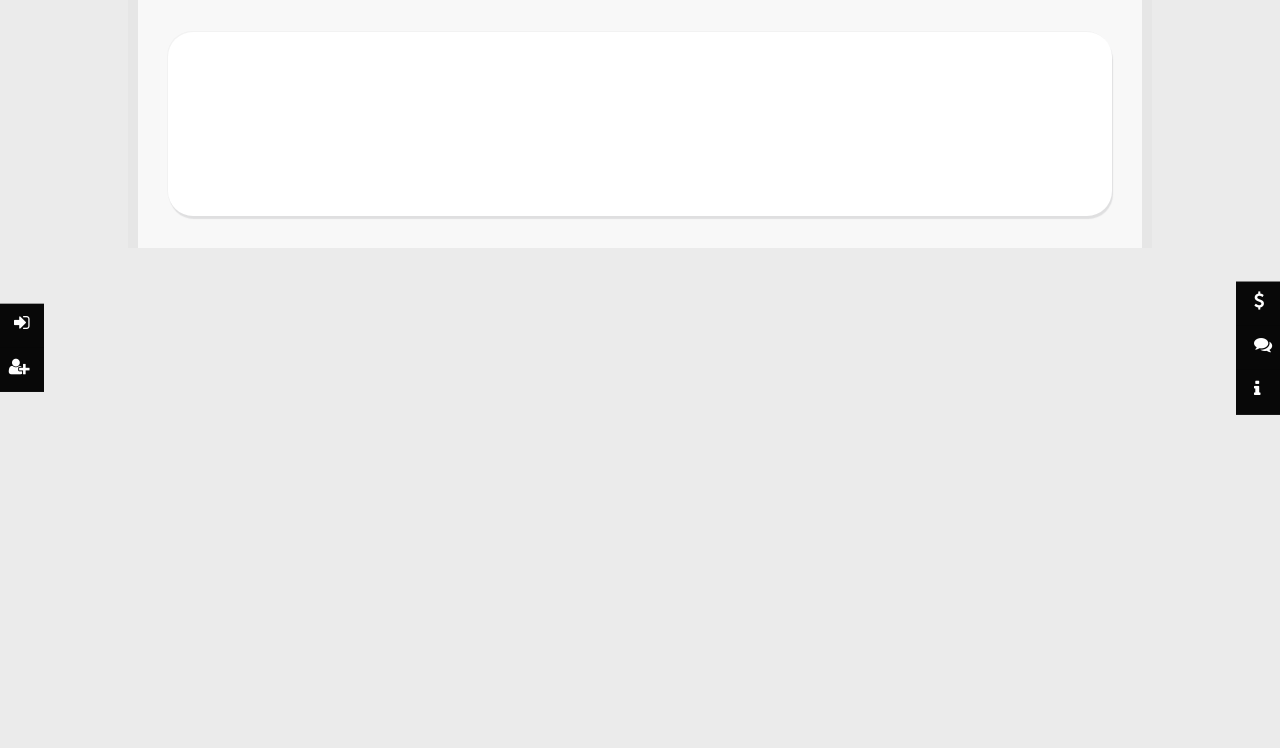
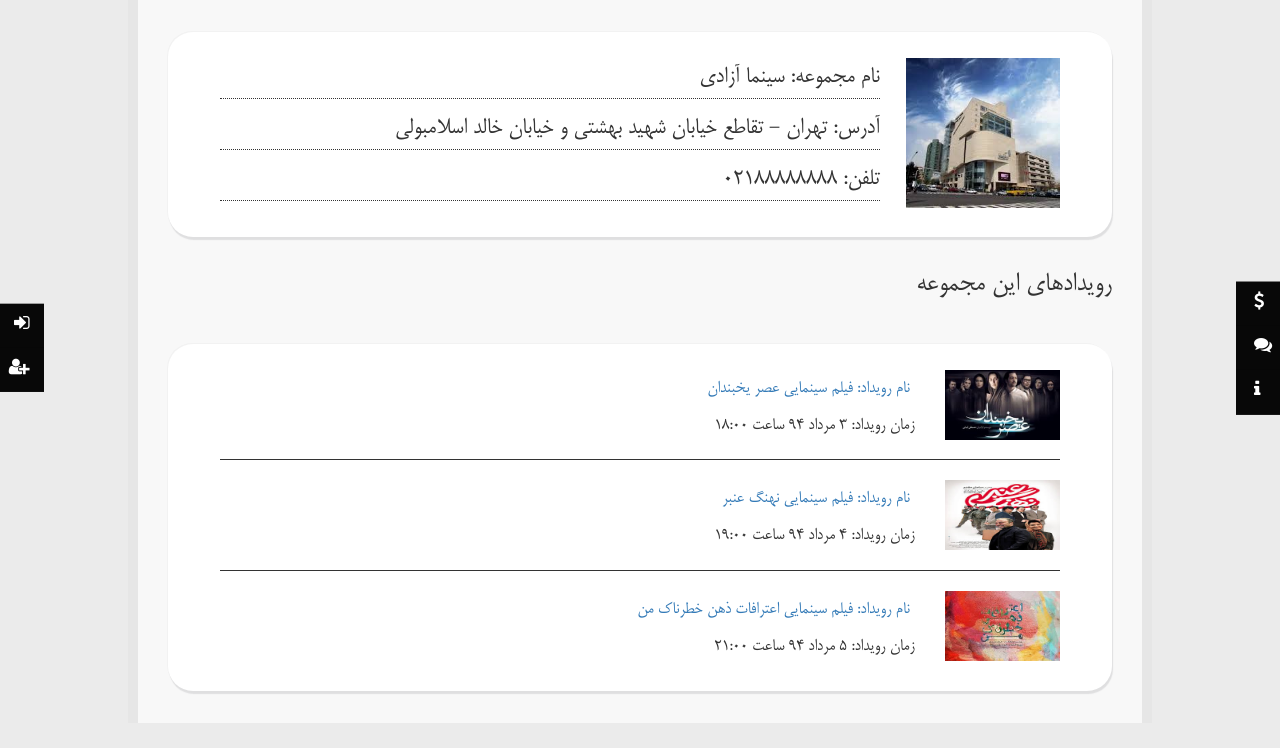
Before and after one commit to smmsadrnezh/bilityab, a Django app: page /organizer/ in a window 1280 px wide. Shown: the part 52-800 px from the top of the page. Run offline with Django 3.2, Linux system fonts and the light colour scheme; parts of the project's set-up code (start-up, migrations or seed data) failed here and were passed over; some libraries are stand-ins or nearby versions.

Commit message:
organizer next step

```diff
--- a/bilityab/templates/organizer.html
+++ b/bilityab/templates/organizer.html
@@ -10,6 +10,7 @@
     <link rel="stylesheet" href="{% static "css/bootstrap.min.css" %}"/>
     <link rel="stylesheet" href="{% static "css/sport-event.css" %}"/>
     <link rel="stylesheet" href="{% static "css/login-register.css" %}"/>
+    <link rel="stylesheet" href="{% static "css/style.css" %}"/>
 </head>
 <header id="top-header">
     <div class="holder">
@@ -31,13 +32,56 @@
     <div class="col col-md-12">
         <div class="col col-md-12" id="ticket">
             <div class="col col-md-12" id="ticket-info">
+                <img class="organizer-image" src={% static "img/azadi.jpg" %}>
+                <div class="organizer-details">
+                    نام مجموعه: سینما آزادی
+                </div>
+                <div class="organizer-details">
+                    آدرس: تهران - تقاطع خیابان شهید بهشتی و خیابان خالد اسلامبولی
+                </div>
+                <div class="organizer-details">
+                    تلفن: 02188888888
+                </div>
+            </div>
 
-                    <div id="center-info">
+            <h2>
+                رویدادهای این مجموعه
+            </h2>
 
-                    </div>
+            <div class="col col-md-12" id="ticket-info">
+                <img class="event-image" src={% static "img/iceage.jpg" %}>
+                <a href="#" class="event-info">
+نام رویداد: فیلم سینمایی عصر یخبندان
+                </a>
+                <div class="event-info">
+زمان رویداد: 3 مرداد 94 ساعت 18:00
+                </div>
+
+                <div class="my-divider"></div>
+
+                <img class="event-image" src={% static "img/nahanganbar.jpg" %}>
+                <a href="#" class="event-info">
+نام رویداد: فیلم سینمایی نهنگ عنبر
+                </a>
+
+                <div class="event-info">
+زمان رویداد: 4 مرداد 94 ساعت 19:00
+                </div>
+
+                <div class="my-divider"></div>
+
+                <img class="event-image" src={% static "img/eteraf.jpg" %}>
+                <a href="#" class="event-info">
+نام رویداد: فیلم سینمایی اعترافات ذهن خطرناک من
+                </a>
+
+                <div class="event-info">
+زمان رویداد: 5 مرداد 94 ساعت 21:00
+                </div>
             </div>
 
         </div>
+
         <div class="col col-md-12" id="comments">
             <div class="comment col col-md-12" id="your-comment">
                 <div class="col col-md-11">
--- a/static/css/sport-event.css
+++ b/static/css/sport-event.css
@@ -203,8 +203,8 @@ body > .holder > div.col
     margin-top: 4vh;
     margin-bottom: 4vh;
     background-color: #FFFFFF;
-    height: 23vh;
     padding: 1em 2em;
+
 }
 
 #ticket-info .image
@@ -488,3 +488,34 @@ body > .holder > div.col
     font-family: 'BYekan', sans-serif;
     font-size: 0.7em;
 }
+
+.organizer-image{
+    float: right;
+    /*margin-left: 10px;*/
+    height: 150px;
+}
+
+.organizer-details{
+    line-height: 40px;
+    margin-bottom: 10px;
+    border-bottom: 1px dotted;
+    margin-right: 180px;
+}
+
+.event-image{
+    height: 70px;
+    width: 115px;
+    /*width: 100px;*/
+    float: right;
+    margin-left: 30px;
+}
+
+.event-info{
+    font-size: 19px;
+    margin:5px;
+}
+
+.my-divider{
+    border-bottom: 1px solid;
+    margin :20px 0;
+}
```
Also changed, not shown: static/img/azadi.jpg (added), static/img/eteraf.jpg (added), static/img/iceage.jpg (added), static/img/nahanganbar.jpg (added).
